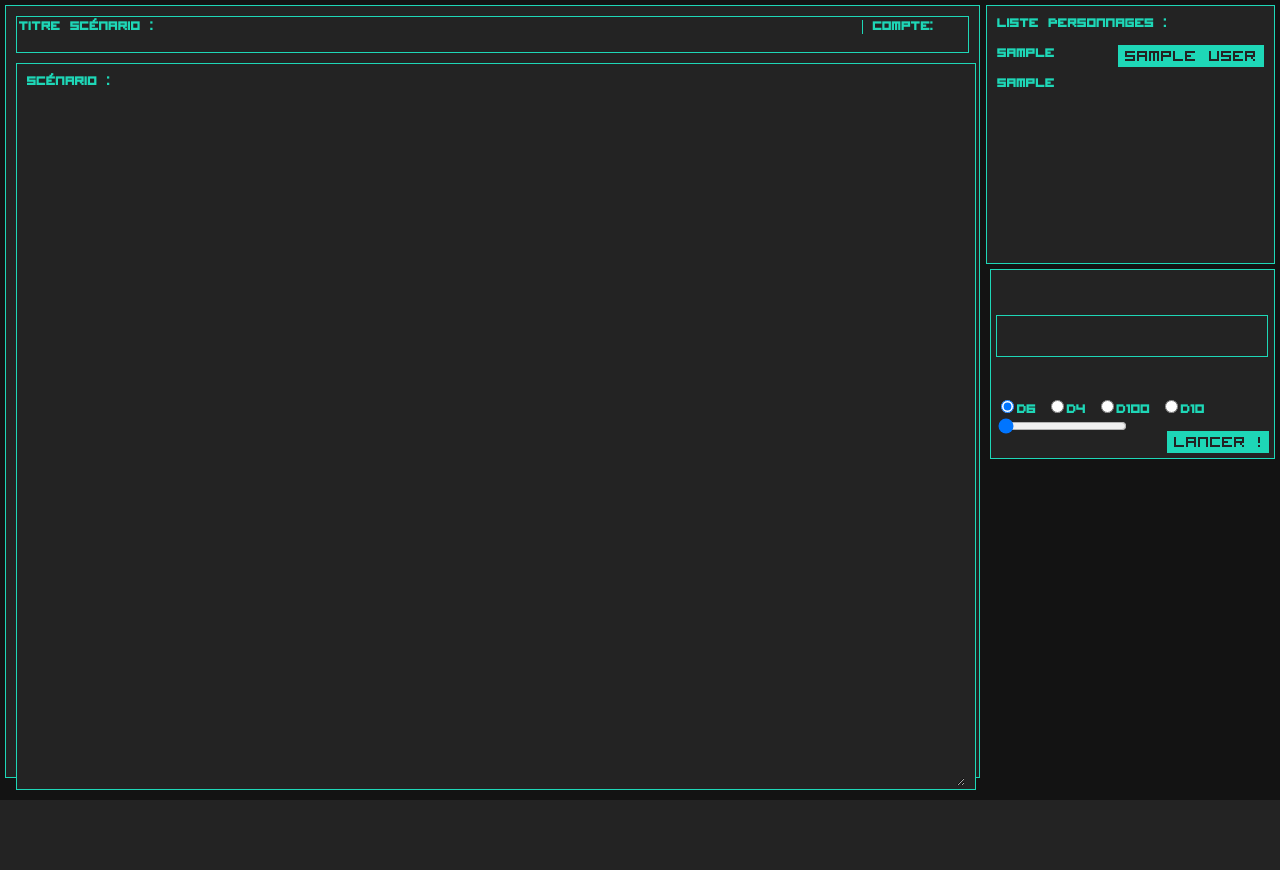
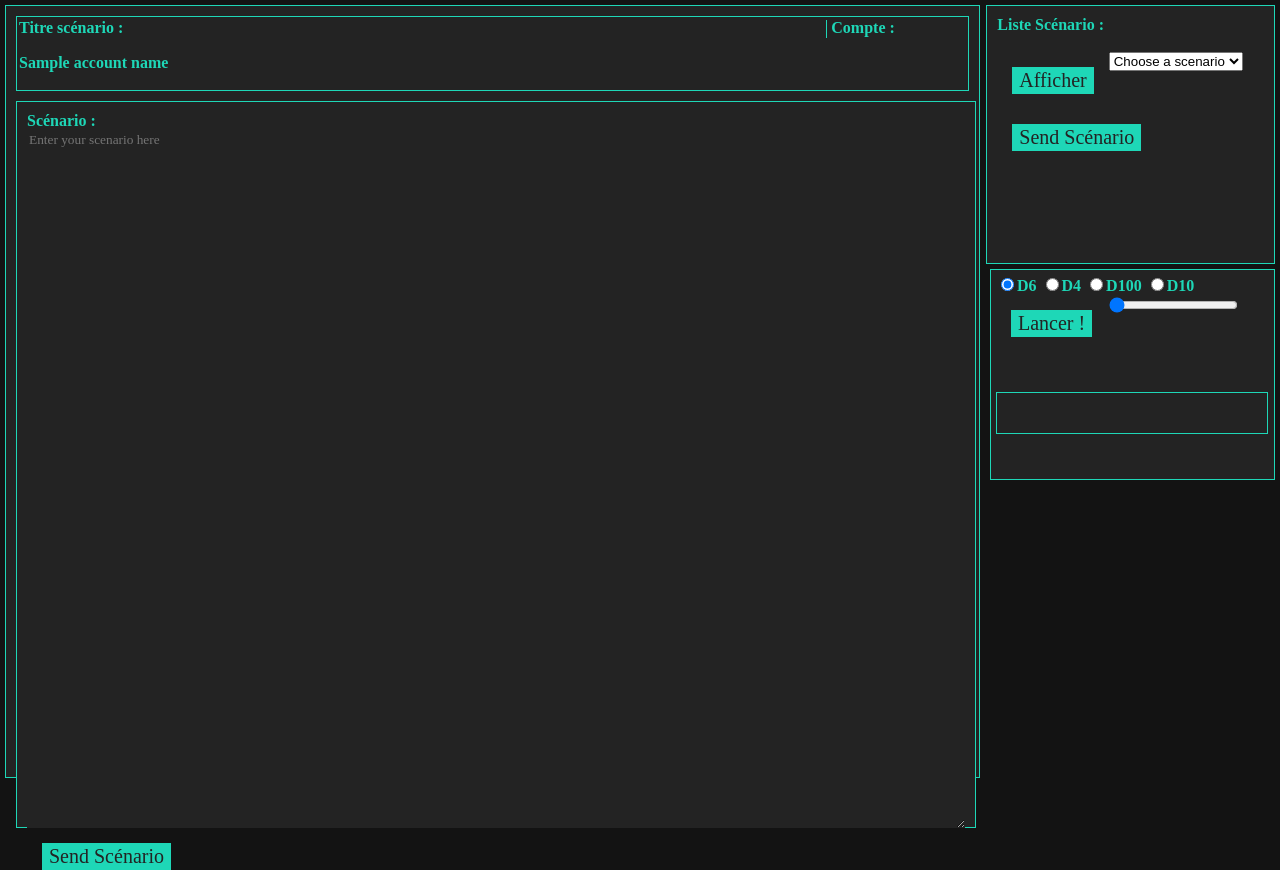
Before and after one commit to Laverone/log.rpg, a Flask app: template templates/home.html in a window 1280 px wide. Before the commit the page ends 800 px from the top, so only its background shows below. Run offline with Flask 2, Linux system fonts and the light colour scheme; the template is opened without the code that fills it: most values are stand-ins (such as "Sample title", 1, 10 or a date in 2020).

Commit message:
folders update

```diff
--- a/main.py
+++ b/main.py
@@ -1,4 +1,4 @@
-from flask import Flask, render_template, request, jsonify, redirect, g, session, url_for, escape, request
+from flask import Flask, render_template, request, jsonify, redirect, g, session, url_for
 import os
 import sqlite3
 import random
@@ -9,7 +9,7 @@
 
 @app.route('/')
 def redirect_login():
-    return redirect("/login")
+    return redirect(url_for('login'))
 
 
 def connect_db():
@@ -19,32 +19,34 @@
     return db
 
 
-@app.route('/login', methods=['POST', 'GET'])
+@app.route('/login', methods = ["POST", "GET"])
 def login():
-    if request.method == 'POST':
+    if request.method == "POST":
         username = request.form['username']
         password = request.form['password']
 
         con = connect_db()
         cur = con.cursor()
         cur.execute("SELECT * FROM LogRPG_Account WHERE (LogRPG_Account_Login = ? AND LogRPG_Account_Password = ?)", [username, password])
-        account = cur.fetchone()
-        if account:
+        row = cur.fetchone()
+        if row is not None:
             session['loggedin'] = True
+            session['Id'] = row[0]
             session['username'] = username
             con.close()
             return redirect(url_for('home'))
-        return render_template('login.html', msg = "Incorrect username / password !  ")
+        return render_template('login.html', msg = "Incorrect username / password !")
 
     return render_template('login.html')
 
 
-@app.route('/register', methods = ['POST', 'GET'])
+@app.route('/register', methods = ["POST", "GET"])
 def register():
-    if request.method == 'POST':
+    if request.method == "POST":
         try:
             username = request.form['username']
             password = request.form['password']
+
             con = connect_db()
             cur = con.cursor()
             cur.execute('SELECT * FROM LogRPG_Account WHERE LogRPG_Account_Login = ?', [username])
@@ -57,6 +59,7 @@
                 con.commit()
                 con.close()
                 return redirect(url_for('login'))
+
         except:
             con.rollback()
             con.close()
@@ -67,12 +70,74 @@
 
 @app.route('/home', methods = ["GET"])
 def home():
+    if 'loggedin' in session:
+        con = connect_db()
+        con.row_factory = sqlite3.Row
+        cur = con.cursor()
+        cur.execute("SELECT * FROM LogRPG_Senario")
+        rows = cur.fetchall()
+        return render_template("home.html", rows = rows, accountName = session['username'])
+
+    else:
+        return redirect(url_for('login'))
+
+
+@app.route('/displayScenario/<string:name>')
+def displayScenario(name):
+    return jsonify({"scenario": getScenarioText(name)})
+
+
+def getScenarioText(name):
     con = connect_db()
-    con.row_factory = sqlite3.Row
     cur = con.cursor()
-    cur.execute("SELECT * FROM LogRPG_Character")
-    rows = cur.fetchall()
-    return render_template("home.html", rows = rows)
+    cur.execute('SELECT LogRPG_Senario_Text FROM LogRPG_Senario WHERE LogRPG_Senario_Title = ?', [name])
+    text = cur.fetchone()
+    return text
+
+
+@app.route('/home', methods = ["POST"])
+def scenario():
+    if request.method == "POST":
+        try:
+            scenarioTitle = request.form['scenarioTitle']
+            scenarioText = request.form['scenarioText']
+
+            con = connect_db()
+            cur = con.cursor()
+            cur.execute('SELECT * FROM LogRPG_Senario WHERE LogRPG_Senario_Title = ?', [scenarioTitle])
+            if cur.fetchone() is not None:
+                cur = con.cursor()
+                if scenarioText is None:
+                    cur.execute('UPDATE LogRPG_Senario SET LogRPG_Senario_Text = NULL WHERE LogRPG_Senario_Title = ?', [scenarioTitle])
+                else:
+                    cur.execute('UPDATE LogRPG_Senario SET LogRPG_Senario_Text = ? WHERE LogRPG_Senario_Title = ?', [scenarioText, scenarioTitle])
+            else:
+                cur = con.cursor()
+                if scenarioText is None:
+                    cur.execute("INSERT INTO LogRPG_Senario (LogRPG_Senario_Title, LogRPG_Senario_Account_Id) VALUES (?, ?)", [scenarioTitle, session['Id']])
+                else:
+                    cur.execute("INSERT INTO LogRPG_Senario (LogRPG_Senario_Title, LogRPG_Senario_Text, LogRPG_Senario_Account_Id) VALUES (?, ?, ?)", [scenarioTitle, scenarioText, session['Id']])
+            con.commit()
+
+        except:
+            return home()
+
+    return home()
+
+
+@app.route('/character', methods = ["POST", "GET"])
+def character():
+    if request.method == "POST":
+        try:
+            name = request.form['name']
+            sheet = request.form['sheet']
+
+            con = connect_db()
+            cur = con.cursor()
+
+        except:
+            return render_template("character.html", msg = "Error in insertion method, please retry")
+    return redirect(url_for('home'))
 
 
 @app.route('/rollNdice/<int:dice>/<int:nbDice>')
--- a/static/css/styleHome.css
+++ b/static/css/styleHome.css
@@ -1,4 +1,4 @@
-@font-face
+font-face
 {
 	font-family: "visitor";
 	src: url('../image/visitor.ttf');
@@ -209,21 +209,21 @@
 	color: #1ed7b7;
 	border: 1px solid #1ed7b7;
 }
-button[type="button"]
+button[type="button"],input[type="submit"]
 {
 	font-family: visitor;
-	float:right;
+	float:left;
 	width:auto;
 	text-align:center;
 	line-height:center;
 	height:auto;
 	border:1px solid #1ed7b7;
-	margin-top:15px;
+	margin:15px;
 	font-size: 20px;
 	background-color: #1ed7b7;
 	color: #232323;
 }
-button[type="button"]:hover
+button[type="button"]:hover,input[type="submit"]:hover
 {
 	background-color:#232323;
 	color: #1ed7b7;
--- a/templates/home.html
+++ b/templates/home.html
@@ -2,44 +2,53 @@
   <link rel="stylesheet" href="/static/css/styleHome.css" media="screen" type="text/css" />
 </head>
 
-</head>
-
 <body>
-  <form action="/acceuil" method="post">
+  <form action="/home" method="post">
     <div id="divScenario">
       <div id="divTitreCompt">
-        <label for="scenario">Titre scénario :</label>
-        <input type="text" id="ScenarioTitle">
-        <label for="account">Compte:</label>
-        <p id="accountName"></p>
+        <label for="scenario">Titre scénario : </label>
+        <input type="text" id="ScenarioTitle" name="scenarioTitle" required></input>
+        <label for="account">Compte : </label>
+        <p id="accountName"> {{ accountName }} </p>
       </div>
       <div id="divTextScenario">
-        <label for="msg">Scénario :</label>
-        <textarea id="msg"></textarea>
+        <label for="msg">Scénario : </label>
+        <textarea id="msg" name="scenarioText" placeholder="Enter your scenario here"></textarea>
+        <input type="submit" value="Send Scénario">
       </div>
     </div>
     <div id="divList">
-      <label for="ListePerso">Liste Personnages :</label>
-      {% for user in rows %}
-      <button type="button" name="button">{{user["LogRPG_Character_Name"]}}</button>
-      <p> {{user["LogRPG_Character_Sheet"]}} </p>
-      <p> {{user["LogRPG_Character_Inventory"]}} </p>
+      <label for="ListeScenario">Liste Scénario : </label></br></br>
+      <select id="comboBox" name="select">
+        <option selected> Choose a scenario </option>
+        {% for scenar in rows %}
+        <option> {{ scenar["LogRPG_Senario_Title"] }} </option>
         {% endfor %}
+      </select>
+      <button type="button" onclick="displayScenario()">Afficher</button>
+      <input type="submit" value="Send Scénario">
     </div>
-    <form action="/home">
     <div id="divDices">
-        <p id="result"></p>
       <input id="btDices46" class="imgD6" type="radio" title="D6" name="dice" value="6" checked>D6</input>
       <input id="btDices46" class="imgD4" type="radio" title="D4" name="dice" value="4">D4</input>
       <input id="btDices10100" class="imgD100" type="radio" title="D100" name="dice" value="100">D100</input>
       <input id="btDices10100" class="imgD10" type="radio" title="D10" name="dice" value="10">D10</input>
       <input id="nbDice" type="range" name="nbDice" value="1" min="1" max="10">
       <button type="button" onclick="getRoll()">Lancer !</button>
+      <p id="result"></p>
     </div>
-    </form>
   </form>
   <script src="https://ajax.googleapis.com/ajax/libs/jquery/3.3.1/jquery.min.js"></script>
   <script type="text/javascript">
+    function displayScenario() {
+      var d = document.getElementById("comboBox")
+      name = d.options[d.selectedIndex].text;
+      $.getJSON("/displayScenario/" + name, function (data) {
+        document.getElementById("msg").innerHTML = data["scenario"]
+        title = document.getElementById("ScenarioTitle")
+        title.value = name
+      });
+    }
     function getRoll() {
       var d = document.getElementsByName("dice");
       var nbD = $("#nbDice").val();
```
Also changed, not shown: init_db.py (+2 -8 lines), static/css/styleLogin.css (added, +84 -0 lines), templates/login.html (+5 -3 lines), LogRPG.db, static/image/maquette.png (added). Lines whose indentation alone changed are shown as unchanged.
